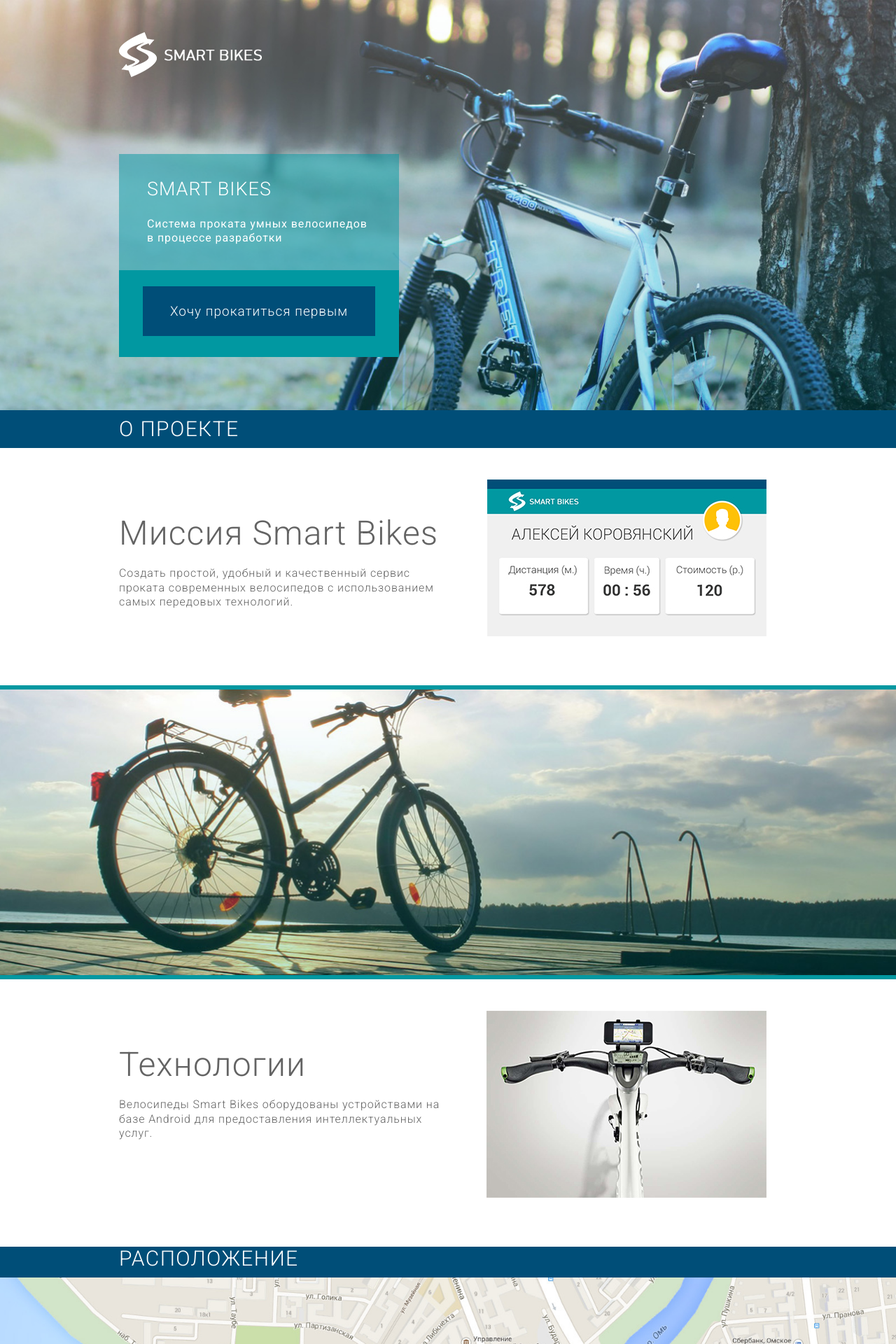
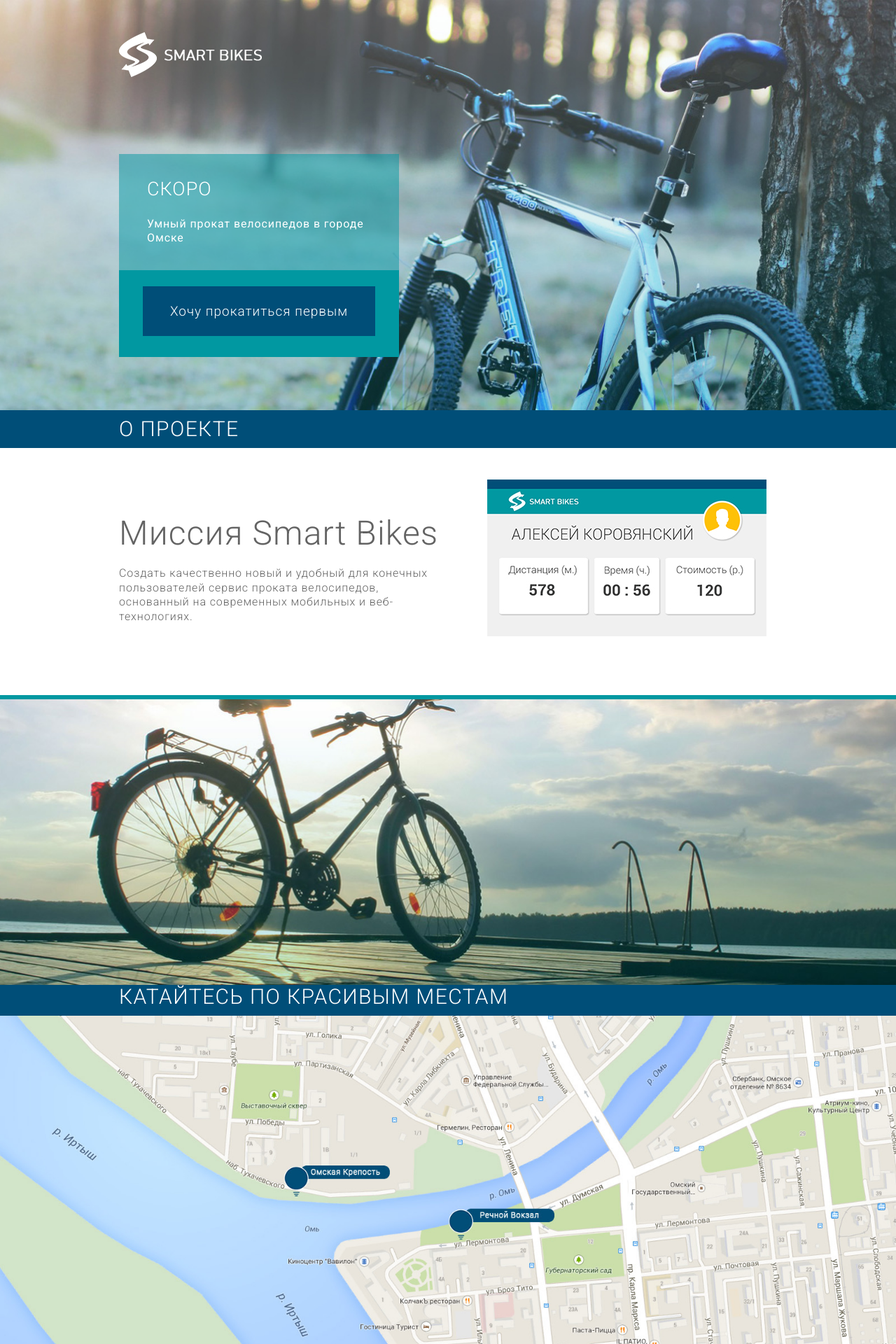
Before and after one commit to blan4/SmartBikesLanding, a Jekyll site: the page built from index.html, in a window 1280 px wide. Shown: the top 1920 px of the page at 70% size. Built offline with Jekyll 4.4.1, drawn with Linux system fonts in a browser that asks for light colours; nearby versions of some CDN libraries.

Commit message:
add some style

```diff
--- a/_includes/subscription.html
+++ b/_includes/subscription.html
@@ -5,8 +5,8 @@
         <div class="subscription">
           <div class="description">
             <div class="text">
-              <h1 class="big white">Smart Bikes</h1>
-              <p class="white">Система проката умных велосипедов в процессе разработки</p>
+              <h1 class="big white">Скоро</h1>
+              <p class="white">Умный прокат велосипедов в городе Омске</p>
             </div>
             <div class="subscription-form">
               <div class="text-aligned">
--- a/css/app.scss
+++ b/css/app.scss
@@ -290,7 +290,6 @@
 .bordered-picture {
   padding-right: 0;
   padding-left: 0;
-  border-bottom: 6px solid #0198a1;
 }
 
 .map-picture {
@@ -408,14 +407,18 @@
   line-height: 1.5;
   cursor: hand;
   cursor: pointer;
-}
+  a {
+    text-decoration: none;
+  }
 
-.question-active {
-
+  a:hover {
+    color: #000000;
+  }
 }
 
 .answer {
+  overflow: hidden;
   font-weight: 300 !important;
-  margin-bottom: 60px;
+  margin-bottom: 45px;
   margin-top: -23px;
 }
--- a/index.html
+++ b/index.html
@@ -12,7 +12,7 @@
   <div class="content">
     <div class="col-md-6 text-block">
       <h1 class="light">Миссия Smart Bikes</h1>
-      <p class="light">Создать простой, удобный и качественный сервис проката современных велосипедов с использованием самых передовых технологий.</p>
+      <p class="light">Создать качественно новый и удобный для конечных пользователей сервис проката велосипедов, основанный на современных мобильных и веб-технологиях.</p>
     </div>
     <div class="col-md-6">
       <img src='img/android_app.jpg' class="img-responsive righter" />
@@ -24,21 +24,9 @@
   <div class="background-picture"></div>
 </div>
 
-<article class="col-md-12">
-  <div class="content">
-    <div class="col-md-6 text-block">
-      <h1 class="light">Технологии</h1>
-      <p class="light">Велосипеды Smart Bikes оборудованы устройствами на базе Android для предоставления интеллектуальных услуг.</p>
-    </div>
-    <div class="col-md-6">
-      <img src='img/bike_2.jpg' class="img-responsive righter" />
-    </div>
-  </div>
-</article>
-
 <div class="navbar my-navbar">
   <div class="content extra-margin">
-    <h2 class="nav-word">Расположение</h2>
+    <h2 class="nav-word">Катайтесь по красивым местам</h2>
   </div>
 </div>
 
--- a/js/faq.js
+++ b/js/faq.js
@@ -1,12 +1,17 @@
 (function($){
   $(document).ready(function(){
-    $('.answer').css('display', 'none');
+    $('.answer').hide();
 
     $(document).on('click', '.question', function(event) {
       event.preventDefault();
-      $('.answer').css('display', 'none');
       var $self = $(this);
-      $('.answer[data-answer='+ $self.data('question') +']').css('display', 'block');
+      var $answer = $('.answer[data-answer='+ $self.data('question') +']');
+      if (!$answer.is(':hidden')) {
+        $answer.hide();
+      } else {
+        $('.answer').hide();
+        $answer.show();
+      }
     });
   });
 })(jQuery);
```
